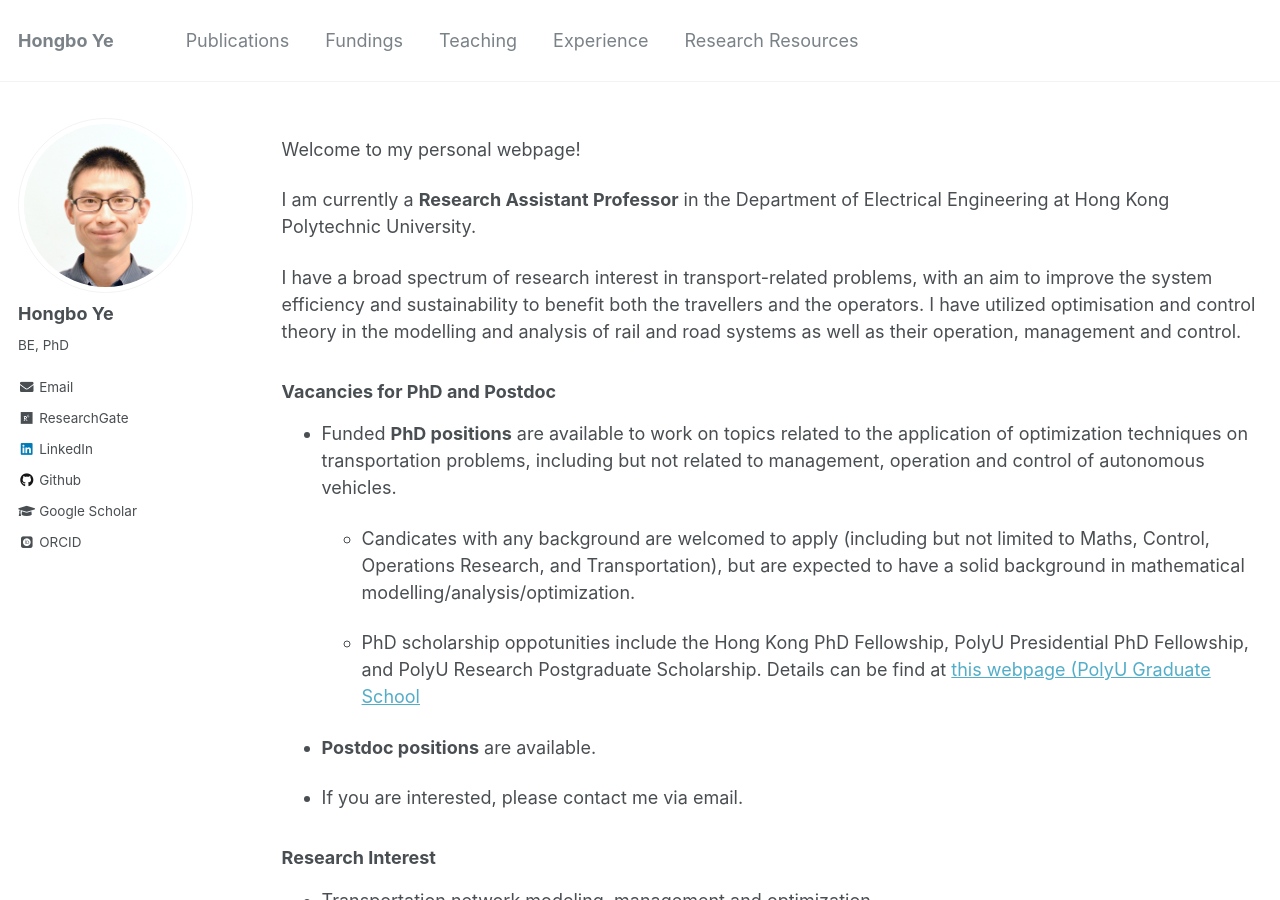
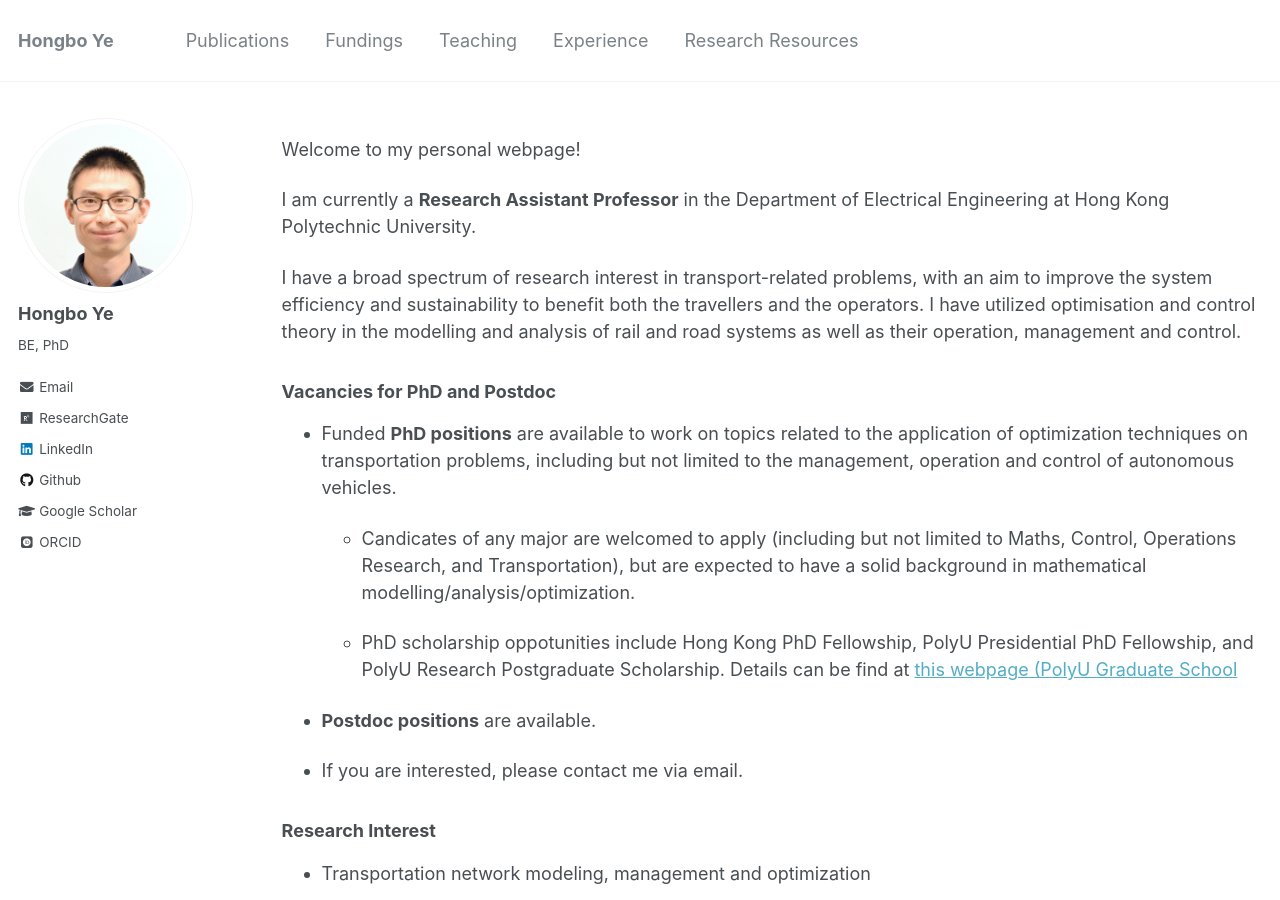
Before and after one commit to hb-ye/hb-ye.github.io, a Jekyll site: the page built from index.markdown, in a window 1280 px wide and 900 px high. Built offline with Jekyll 4.4.1, drawn with Linux system fonts in a browser that asks for light colours; some web fonts are replaced.

Commit message:
Update index.markdown

```diff
--- a/index.markdown
+++ b/index.markdown
@@ -13,11 +13,11 @@ I have a broad spectrum of research interest in transport-related problems, with
 
 ### Vacancies for PhD and Postdoc
 
-- Funded **PhD positions** are available to work on topics related to the application of optimization techniques on transportation problems, including but not related to management, operation and control of autonomous vehicles.
+- Funded **PhD positions** are available to work on topics related to the application of optimization techniques on transportation problems, including but not limited to the management, operation and control of autonomous vehicles.
 
-  - Candicates with any background are welcomed to apply (including but not limited to Maths, Control, Operations Research, and Transportation), but are expected to have a solid background in mathematical modelling/analysis/optimization.
+  - Candicates of any major are welcomed to apply (including but not limited to Maths, Control, Operations Research, and Transportation), but are expected to have a solid background in mathematical modelling/analysis/optimization.
 
-  - PhD scholarship oppotunities include the Hong Kong PhD Fellowship, PolyU Presidential PhD Fellowship, and PolyU Research Postgraduate Scholarship. Details can be find at [this webpage (PolyU Graduate School](https://www.polyu.edu.hk/en/gs/prospective-students/fellowship-scholarship-schemes/)
+  - PhD scholarship oppotunities include Hong Kong PhD Fellowship, PolyU Presidential PhD Fellowship, and PolyU Research Postgraduate Scholarship. Details can be find at [this webpage (PolyU Graduate School](https://www.polyu.edu.hk/en/gs/prospective-students/fellowship-scholarship-schemes/)
 
 - **Postdoc positions** are available.
 
```
